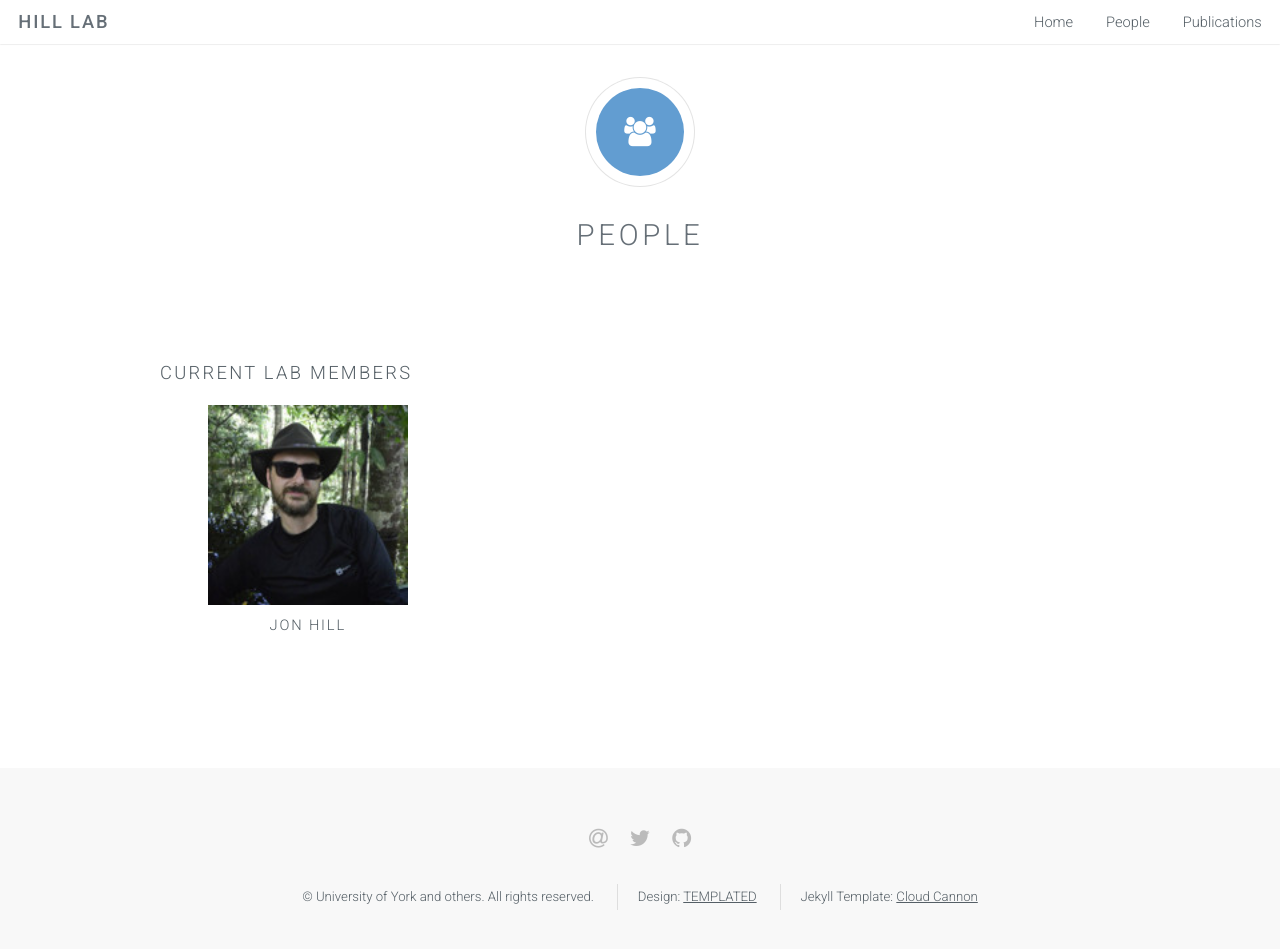
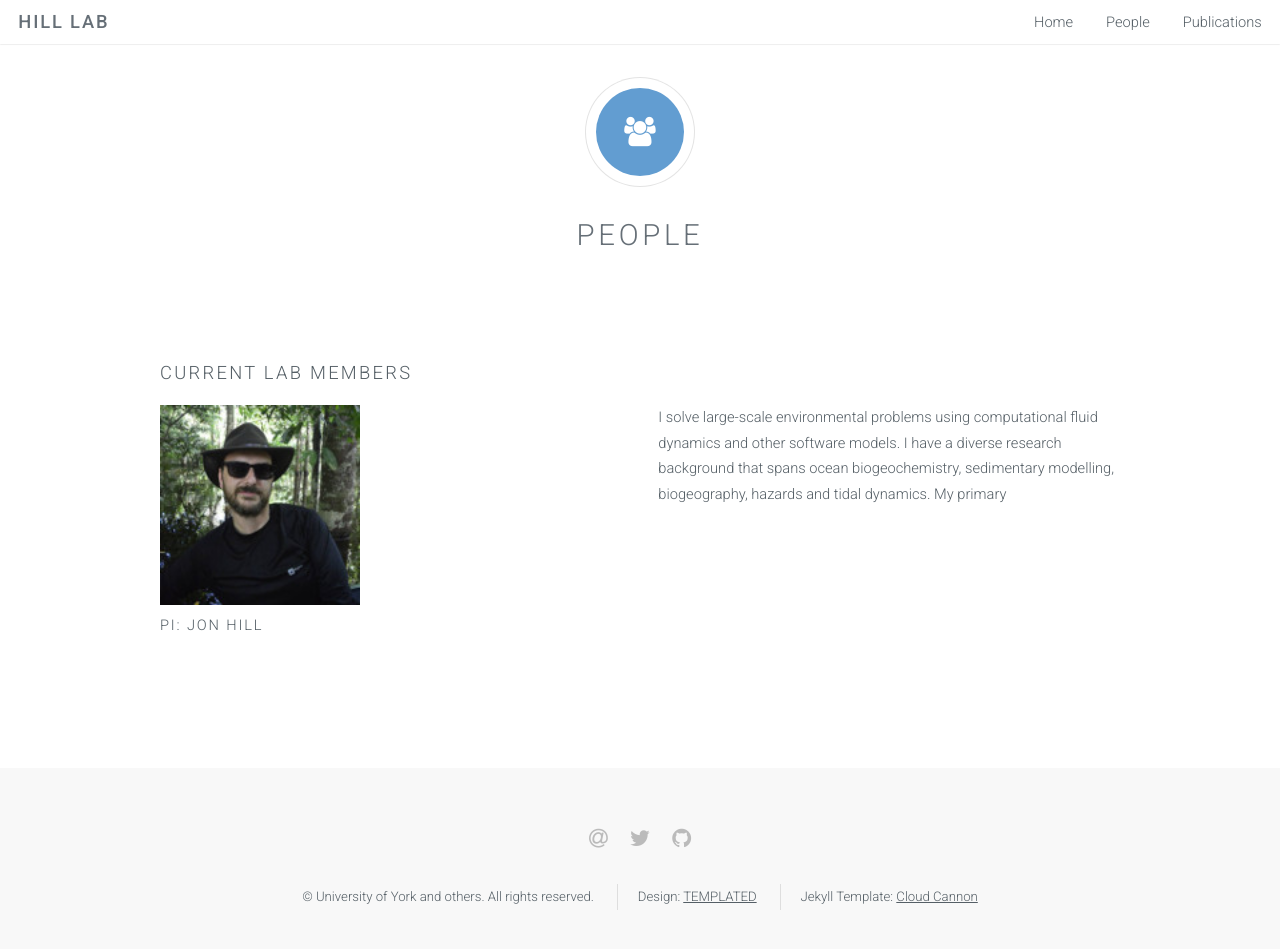
Before and after one commit to EnvModellingGroup/EnvModellingGroup.github.io, a Jekyll site: the page built from people/index.html, in a window 1280 px wide and 969 px high. Shown: the top 949 px of the window. Built offline with Jekyll 4.4.1, drawn with Linux system fonts in a browser that asks for light colours.

Commit message:
Trying a table layout

```diff
--- a/people/index.html
+++ b/people/index.html
@@ -15,11 +15,12 @@ keywords: modelling, environmental, ecological, ecology, environment, computatio
 		<div class="container">
 		   <h3>Current lab members</h3>
 			<div class="row">
-				<div class="4u">
-					<section class="special">
+				<div class="6u">
 						<img height="200px" src="images/jhill.jpg" alt="Jon Hill wearing a hat" />
-						<h4>Jon Hill</h4>
-                   </section>
+						<h4>PI: Jon Hill</h4>
+                </div>
+                <div class="6u">
+                        <p>I solve large-scale environmental problems using computational fluid dynamics and other software models. I have a diverse research background that spans ocean biogeochemistry, sedimentary modelling, biogeography, hazards and tidal dynamics. My primary
 				</div>
 			</div>
 		</div>
```
